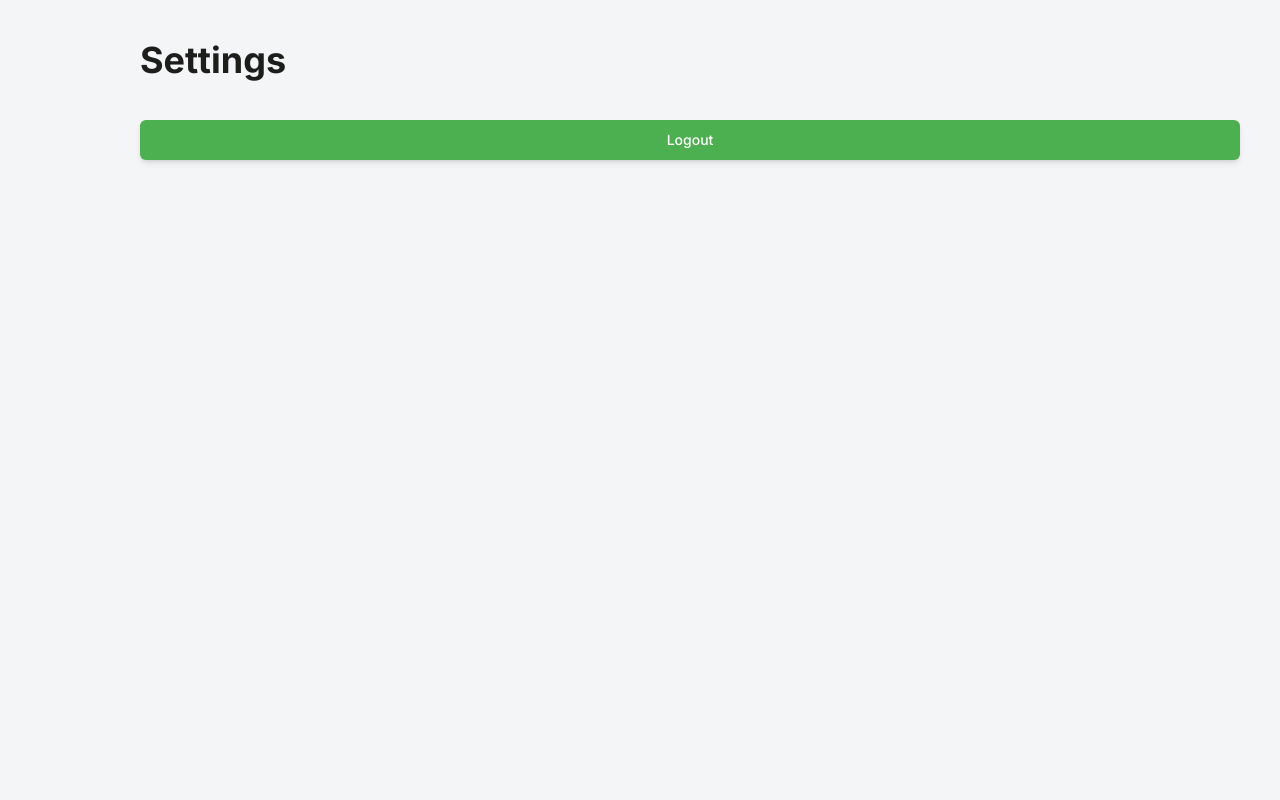
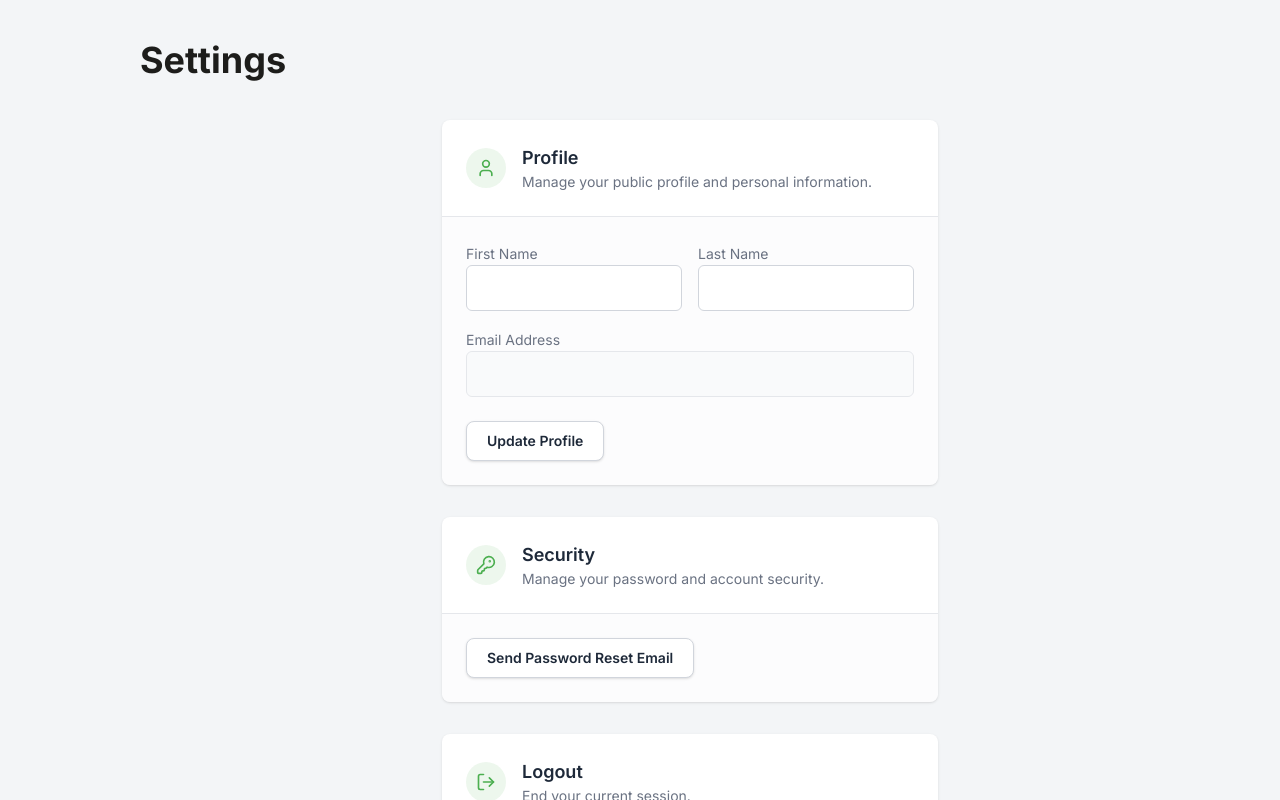
Before and after one commit to dominic-black/AdaptMuse, a Next.js app: page /settings in a window 1280 px wide. Built offline with nearby package versions, Linux system fonts and the light colour scheme; no server answers.

Commit message:
restyle settings

```diff
--- a/app/audience/create/page.tsx
+++ b/app/audience/create/page.tsx
@@ -170,7 +170,9 @@ export default function CreateAudiencePage() {
                         }}
                         onRemoveChip={(removedEntity) => {
                           setSelectedInterests((prev) =>
-                            prev.filter((entity) => entity.id !== removedEntity.id)
+                            prev.filter(
+                              (entity) => entity.id !== removedEntity.id
+                            )
                           );
                         }}
                         icon={interest.icon}
--- a/app/settings/page.tsx
+++ b/app/settings/page.tsx
@@ -1,32 +1,226 @@
 "use client";
+
 import { Screen } from "@/components/Screen/Screen";
 import { Button } from "@/components/Button";
-import { getAuth, signOut } from "firebase/auth";
+import {
+  getAuth,
+  signOut,
+  updateProfile,
+  sendPasswordResetEmail,
+} from "firebase/auth";
 import { app } from "@/firebase-config";
 import { useRouter } from "next/navigation";
+import { User, KeyRound, LogOut } from "lucide-react";
+import { TextInput } from "@/components/TextInput";
+import { useEffect, useState } from "react";
+import { useUser } from "@/providers/UserProvider";
 
 export default function SettingsPage() {
   const router = useRouter();
   const auth = getAuth(app);
+  const { userProfile } = useUser();
+  const [firstName, setFirstName] = useState(userProfile?.firstName || "");
+  const [lastName, setLastName] = useState(userProfile?.lastName || "");
+  const [isInitialized, setIsInitialized] = useState(false);
+  const [isUpdatingProfile, setIsUpdatingProfile] = useState(false);
+  const [updateProfileMessage, setUpdateProfileMessage] = useState({
+    type: "",
+    text: "",
+  });
+  const [isSendingReset, setIsSendingReset] = useState(false);
+  const [resetPasswordMessage, setResetPasswordMessage] = useState({
+    type: "",
+    text: "",
+  });
+
+  useEffect(() => {
+    if (userProfile?.firstName && userProfile?.lastName && !isInitialized) {
+      setFirstName(userProfile.firstName);
+      setLastName(userProfile.lastName);
+      setIsInitialized(true);
+    }
+  }, [userProfile]);
+
+  const handleUpdateProfile = async () => {
+    if (!auth.currentUser) return;
+
+    setIsUpdatingProfile(true);
+    setUpdateProfileMessage({ type: "", text: "" });
+
+    try {
+      const displayName = `${firstName} ${lastName}`.trim();
+      await updateProfile(auth.currentUser, { displayName });
+      setUpdateProfileMessage({
+        type: "success",
+        text: "Profile updated successfully!",
+      });
+    } catch (error) {
+      console.error("Error updating profile:", error);
+      setUpdateProfileMessage({
+        type: "error",
+        text: "Failed to update profile.",
+      });
+    } finally {
+      setIsUpdatingProfile(false);
+    }
+  };
+
+  const handleResetPassword = async () => {
+    if (!auth.currentUser?.email) return;
+
+    setIsSendingReset(true);
+    setResetPasswordMessage({ type: "", text: "" });
+
+    try {
+      await sendPasswordResetEmail(auth, auth.currentUser.email);
+      setResetPasswordMessage({
+        type: "success",
+        text: "Password reset email sent. Please check your inbox.",
+      });
+    } catch (error) {
+      console.error("Error sending password reset email:", error);
+      setResetPasswordMessage({
+        type: "error",
+        text: "Failed to send password reset email.",
+      });
+    } finally {
+      setIsSendingReset(false);
+    }
+  };
 
   const handleLogout = async () => {
     try {
-      // Clear session cookie first
       await fetch("/api/auth/logout", { method: "POST" });
-
-      // Then sign out from Firebase
       await signOut(auth);
-
-      // Redirect to home page
-      router.push("/");
+      router.push("/login");
     } catch (error) {
       console.error("Error during logout:", error);
     }
   };
 
+  const SettingCard = ({
+    title,
+    description,
+    icon,
+    children,
+  }: {
+    title: string;
+    description: string;
+    icon: React.ReactNode;
+    children: React.ReactNode;
+  }) => (
+    <div className="bg-white shadow-sm rounded-lg overflow-hidden">
+      <div className="p-6 border-gray-200 border-b">
+        <div className="flex items-center gap-4">
+          <div className="flex flex-shrink-0 justify-center items-center bg-primary/10 rounded-full w-10 h-10 text-primary">
+            {icon}
+          </div>
+          <div>
+            <h3 className="font-semibold text-gray-800 text-lg">{title}</h3>
+            <p className="text-gray-500 text-sm">{description}</p>
+          </div>
+        </div>
+      </div>
+      <div className="bg-gray-50/50 p-6">{children}</div>
+    </div>
+  );
+
   return (
     <Screen heading="Settings">
-      <Button onClick={handleLogout}>Logout</Button>
+      <div className="space-y-8 mx-auto max-w-4xl">
+        <SettingCard
+          title="Profile"
+          description="Manage your public profile and personal information."
+          icon={<User className="w-5 h-5" />}
+        >
+          <div className="space-y-4 max-w-md">
+            <div className="gap-4 grid grid-cols-2">
+              <TextInput
+                key="firstName"
+                label="First Name"
+                value={firstName}
+                onChange={(e) => setFirstName(e.target.value)}
+                placeholder=""
+              />
+              <TextInput
+                key="lastName"
+                label="Last Name"
+                value={lastName}
+                onChange={(e) => setLastName(e.target.value)}
+                placeholder=""
+              />
+            </div>
+            <TextInput
+              label="Email Address"
+              value={userProfile?.email || ""}
+              onChange={() => {}}
+              placeholder=""
+              disabled
+            />
+            <div className="flex items-center gap-4 pt-2">
+              <Button
+                onClick={handleUpdateProfile}
+                disabled={isUpdatingProfile}
+                variant="outline"
+              >
+                {isUpdatingProfile ? "Updating..." : "Update Profile"}
+              </Button>
+              {updateProfileMessage.text && (
+                <p
+                  className={`text-sm ${
+                    updateProfileMessage.type === "success"
+                      ? "text-green-600"
+                      : "text-red-600"
+                  }`}
+                >
+                  {updateProfileMessage.text}
+                </p>
+              )}
+            </div>
+          </div>
+        </SettingCard>
+
+        <SettingCard
+          title="Security"
+          description="Manage your password and account security."
+          icon={<KeyRound className="w-5 h-5" />}
+        >
+          <div className="space-y-4 max-w-md">
+            <div className="flex flex-col items-start gap-4">
+              <Button
+                onClick={handleResetPassword}
+                disabled={isSendingReset}
+                variant="outline"
+              >
+                {isSendingReset
+                  ? "Sending Email..."
+                  : "Send Password Reset Email"}
+              </Button>
+              {resetPasswordMessage.text && (
+                <p
+                  className={`text-sm ${
+                    resetPasswordMessage.type === "success"
+                      ? "text-green-600"
+                      : "text-red-600"
+                  }`}
+                >
+                  {resetPasswordMessage.text}
+                </p>
+              )}
+            </div>
+          </div>
+        </SettingCard>
+
+        <SettingCard
+          title="Logout"
+          description="End your current session."
+          icon={<LogOut className="w-5 h-5" />}
+        >
+          <Button onClick={handleLogout} variant="danger">
+            Logout
+          </Button>
+        </SettingCard>
+      </div>
     </Screen>
   );
 }
--- a/components/Button.tsx
+++ b/components/Button.tsx
@@ -1,7 +1,7 @@
 import React from "react";
 import Link from "next/link";
 
-type ButtonVariant = "primary" | "outline" | "ghost";
+type ButtonVariant = "primary" | "outline" | "ghost" | "danger";
 type ButtonSize = "sm" | "md" | "lg";
 
 interface BaseProps {
@@ -17,7 +17,7 @@ interface ButtonProps
   href?: never;
 }
 
-interface LinkProps extends BaseProps {
+interface LinkProps extends BaseProps, Omit<React.AnchorHTMLAttributes<HTMLAnchorElement>, 'href'> {
   href: string;
 }
 
@@ -31,19 +31,20 @@ export const Button = (props: ButtonProps | LinkProps) => {
   } = props;
 
   const baseClasses =
-    "inline-flex items-center justify-center whitespace-nowrap rounded-md text-sm font-medium transition-colors focus-visible:outline-none focus-visible:ring-2 focus-visible:ring-blue-500 focus-visible:ring-offset-2 disabled:pointer-events-none disabled:opacity-50";
+    "inline-flex items-center justify-center whitespace-nowrap rounded-lg text-sm font-semibold ring-offset-white transition-all duration-200 focus-visible:outline-none focus-visible:ring-2 focus-visible:ring-primary/50 focus-visible:ring-offset-2 disabled:pointer-events-none disabled:opacity-60 active:scale-[0.98]";
 
   const variantClasses = {
-    primary: "bg-primary text-white hover:bg-blue-700 shadow-md",
+    primary: "bg-primary text-white hover:bg-primary/90 shadow-sm",
     outline:
-      "border border-gray-300 bg-white text-gray-700 hover:bg-gray-50 shadow-sm",
-    ghost: "text-gray-700 hover:bg-gray-100",
+      "border border-gray-300 bg-white text-gray-800 hover:bg-gray-100/80 shadow-sm",
+    ghost: "text-gray-800 hover:bg-gray-100/80",
+    danger: "bg-red-600 text-white hover:bg-red-700/90 shadow-sm",
   };
 
   const sizeClasses = {
-    sm: "h-9 px-3 text-xs",
-    md: "h-10 px-4 py-2",
-    lg: "h-11 px-8 text-base",
+    sm: "h-9 px-3",
+    md: "h-10 px-5 py-2",
+    lg: "h-12 px-8 text-base",
   };
 
   const classes =
@@ -51,14 +52,14 @@ export const Button = (props: ButtonProps | LinkProps) => {
 
   if ("href" in props) {
     return (
-      <Link href={(props as LinkProps).href} className={classes}>
+      <Link href={(props as LinkProps).href} className={classes} {...(rest as Omit<LinkProps, 'href'>)}>
         {children}
       </Link>
     );
   }
 
   return (
-    <button className={classes} {...rest}>
+    <button className={classes} {...(rest as ButtonProps)}>
       {children}
     </button>
   );
--- a/components/TextInput.tsx
+++ b/components/TextInput.tsx
@@ -7,6 +7,7 @@ export const TextInput = ({
   onChange,
   name,
   type = "text",
+  disabled = false,
 }: {
   label: string;
   placeholder: string;
@@ -14,6 +15,7 @@ export const TextInput = ({
   onChange: (e: React.ChangeEvent<HTMLInputElement>) => void;
   name?: string;
   type?: string;
+  disabled?: boolean;
 }) => {
   return (
     <div className="w-full">
@@ -24,7 +26,12 @@ export const TextInput = ({
         placeholder={placeholder}
         value={value}
         onChange={onChange}
-        className="bg-white px-4 py-2.5 border border-gray-300 focus:border-primary rounded-md focus:outline-none focus:ring-2 focus:ring-primary/20 focus:ring-offset-1 w-full text-gray-900 text-base transition-all duration-200 placeholder-gray-400"
+        disabled={disabled}
+        className={`px-4 py-2.5 border rounded-md focus:outline-none w-full text-base transition-all duration-200 ${
+          disabled
+            ? "bg-gray-50 border-gray-200 text-gray-400 placeholder-gray-300 cursor-not-allowed"
+            : "bg-white border-gray-300 focus:border-primary focus:ring-2 focus:ring-primary/20 focus:ring-offset-1 text-gray-900 placeholder-gray-400"
+        }`}
       />
     </div>
   );
```
Also changed, not shown: app/bot/page.tsx (+45 -33 lines).
